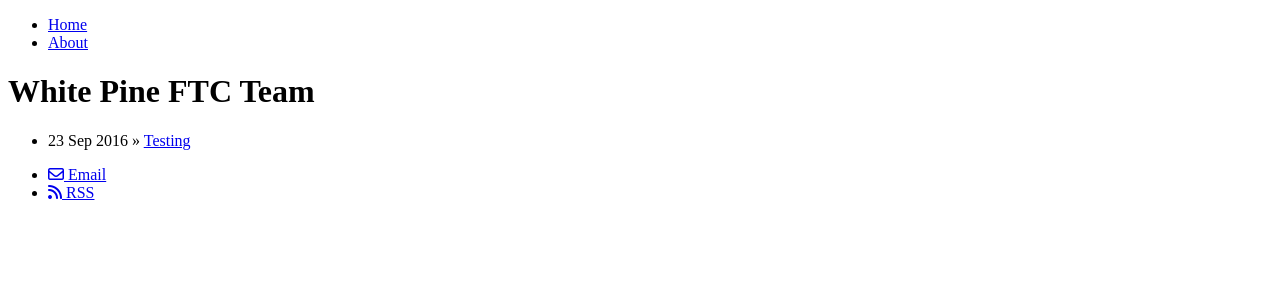
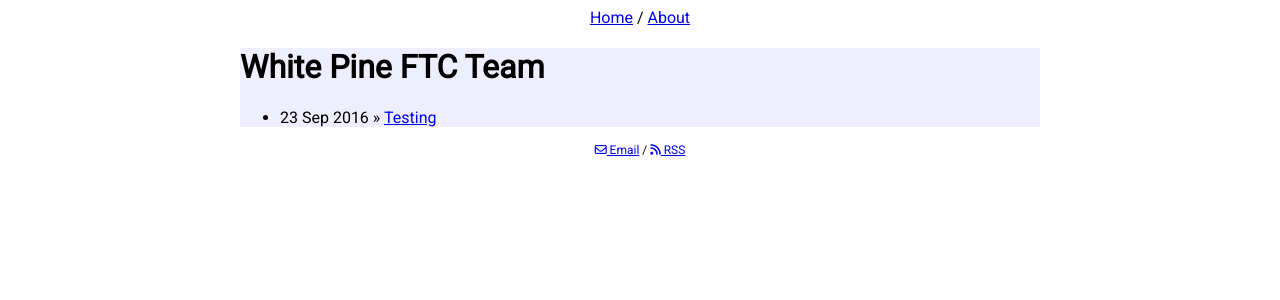
Before and after one commit to WhitepineFTC/WhitepineFTC.github.io, a Jekyll site: the page built from index.html, in a window 1280 px wide. Shown: the top 300 px of the page. Built offline with Jekyll 4.4.1, drawn with Linux system fonts in a browser that asks for light colours; nearby versions of some CDN libraries.

Commit message:
fonts fix and color

```diff
--- /dev/null
+++ b/css/main.css
@@ -0,0 +1,24 @@
+body {
+  font-family: "Roboto", sans-serif; }
+
+nav ul,
+footer ul {
+  margin: 0;
+  padding: 0;
+  text-align: center;
+  list-style: none; }
+nav li,
+footer li {
+  display: inline-block; }
+nav li:not(:first-child):before,
+footer li:not(:first-child):before {
+  content: " / "; }
+
+footer ul {
+  font-size: 75%; }
+
+.container {
+  max-width: 800px;
+  margin-left: auto;
+  margin-right: auto;
+  background-color: #eeeeff; }
--- a/css/main.sass
+++ b/css/main.sass
@@ -24,3 +24,4 @@ footer
   max-width: 800px
   margin-left: auto
   margin-right: auto
+  background-color: #eeeeff
```
